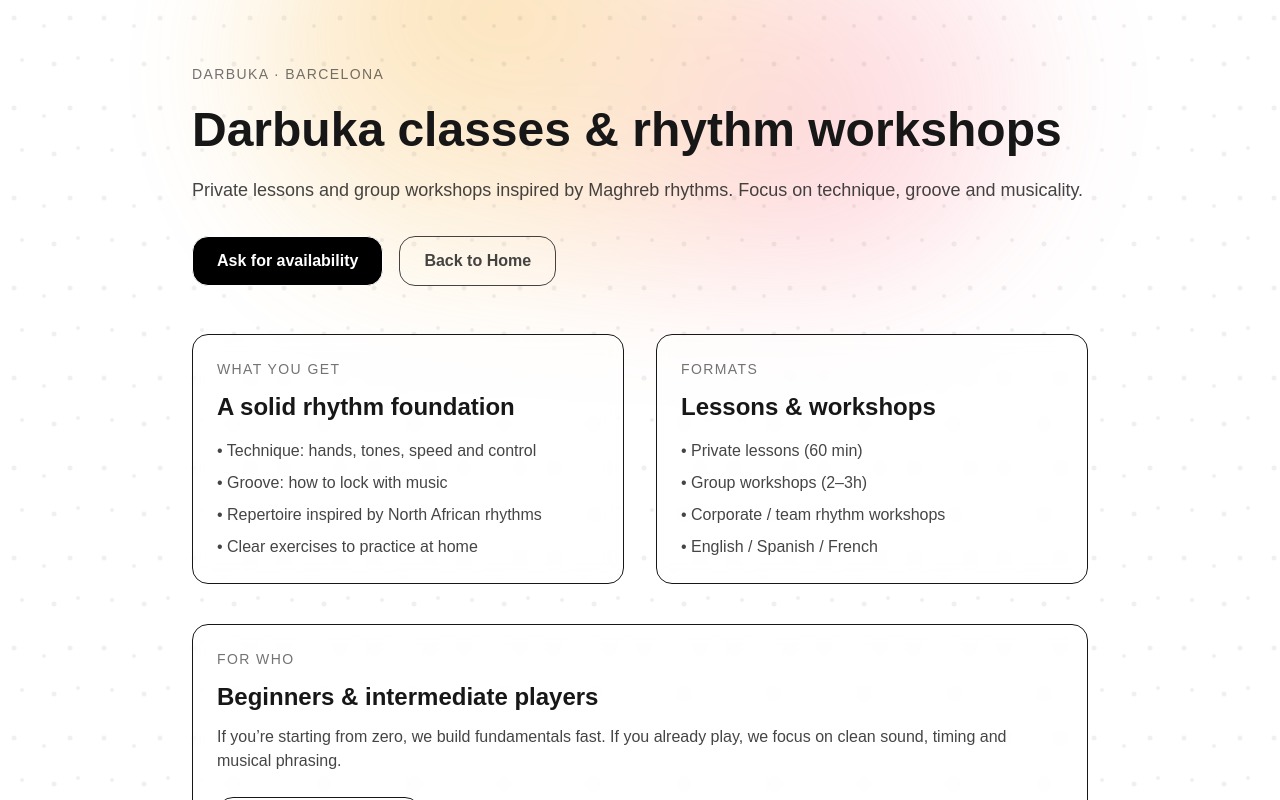
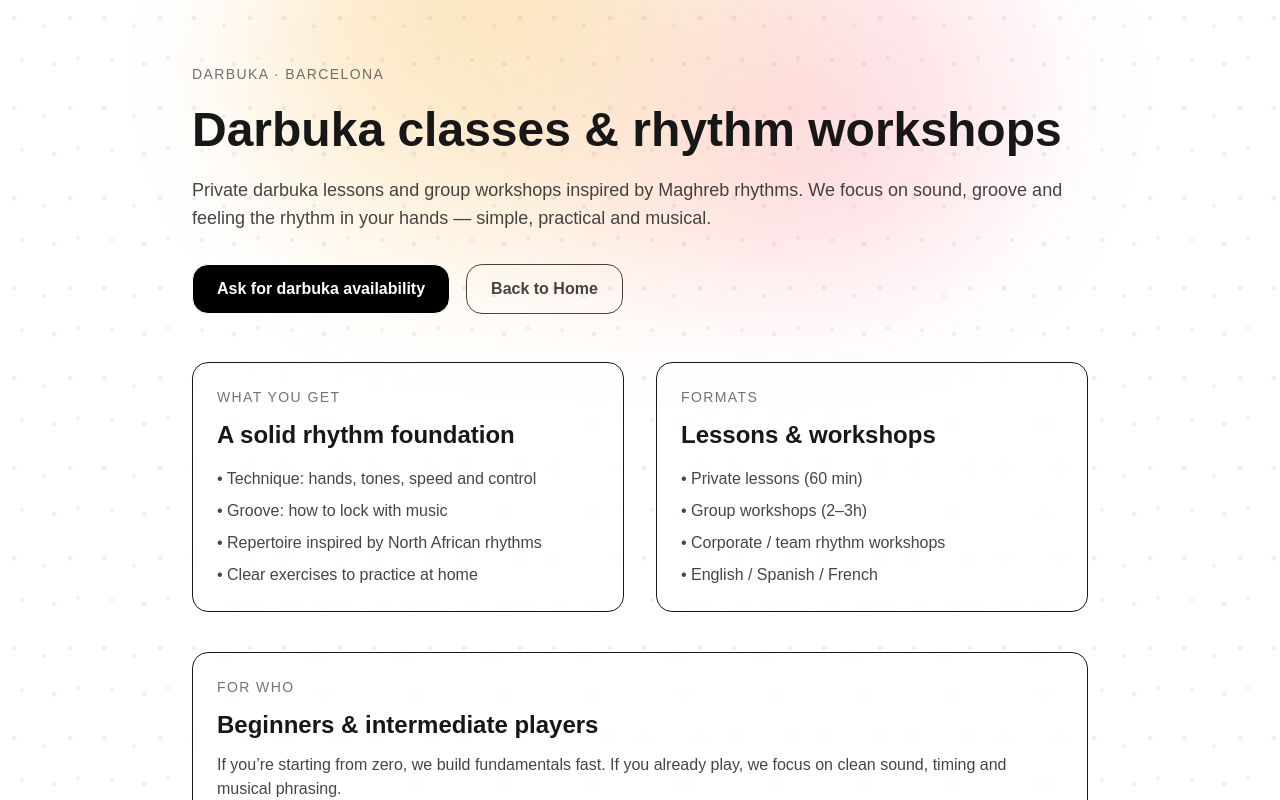
Before and after one commit to kuncarlos911/djcv-next, a Next.js app: page /darbuka in a window 1280 px wide. Shown: the top 800 px of the page. Built offline with nearby package versions, Linux system fonts and the light colour scheme.

Commit message:
Refine darbuka CTA and copy

```diff
--- a/app/darbuka/page.tsx
+++ b/app/darbuka/page.tsx
@@ -40,8 +40,8 @@ export default function DarbukaPage() {
         </h1>
 
         <p className="mt-4 text-lg opacity-80">
-          Private lessons and group workshops inspired by Maghreb rhythms. Focus on
-          technique, groove and musicality.
+          Private darbuka lessons and group workshops inspired by Maghreb rhythms. We focus on sound, groove and feeling the rhythm in your hands — simple,
+  practical and musical.
         </p>
 
         <div className="mt-8 flex flex-wrap gap-4">
@@ -49,7 +49,7 @@ export default function DarbukaPage() {
             href="/contact"
             className="rounded-2xl border px-6 py-3 font-semibold bg-black text-white hover:opacity-90 transition"
           >
-            Ask for availability
+            Ask for darbuka availability
           </a>
 
           <a
```
